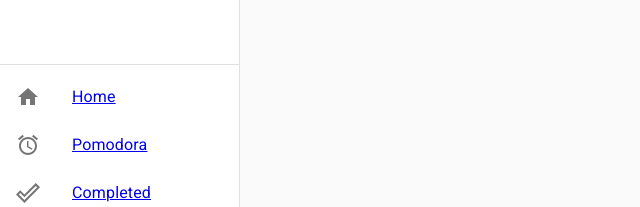
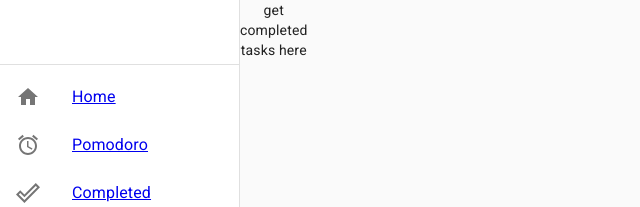
Before and after one commit to halitbatur/to-doers-0, a React (Create React App) app: page /completed in a window 1280 px wide. Shown: the top 207 px of the page, without its empty margins (0-640 px from the left). Built offline with nearby package versions, Linux system fonts and the light colour scheme.

Commit message:
created containers for pomodoro and completed page

```diff
--- a/src/App.js
+++ b/src/App.js
@@ -1,5 +1,7 @@
 import React from "react";
 import BoardContainer from "./Containers/boardContainer/BoardContainer";
+import CompletedContainer from "./Containers/completedContainer/CompletedContainer";
+import PomodoroContainer from "./Containers/pomodoroContainer/PomodoroContainer";
 import NavBar from "./Components/navBar/Navbar";
 import "./App.css";
 import { BrowserRouter as Router, Route } from "react-router-dom";
@@ -10,6 +12,8 @@ export default function App() {
       <Router>
         <NavBar />
         <Route exact path="/" component={BoardContainer} />
+        <Route exact path="/pomodoro" component={PomodoroContainer} />
+        <Route exact path="/completed" component={CompletedContainer} />
       </Router>
     </div>
   );
--- a/src/Components/navBar/Navbar.js
+++ b/src/Components/navBar/Navbar.js
@@ -57,7 +57,7 @@ export default function PermanentDrawerLeft() {
         <div className={classes.toolbar} />
         <Divider />
         <List>
-          {["Home", "Pomodora", "Completed"].map((text, index) => (
+          {["Home", "Pomodoro", "Completed"].map((text, index) => (
             <Link
               to={() => {
                 switch (index) {
--- /dev/null
+++ b/src/Containers/completedContainer/CompletedContainer.js
@@ -0,0 +1,10 @@
+import React from "react";
+import "./index.css";
+
+export default function CompletedContainer() {
+    return (
+        <div className="App">
+            get completed tasks here
+        </div>
+    );
+}
--- /dev/null
+++ b/src/Containers/pomodoroContainer/PomodoroContainer.js
@@ -0,0 +1,10 @@
+import React from "react";
+import "./index.css";
+
+export default function PomodoroContainer() {
+    return (
+        <div className="App">
+          POMOOO
+        </div>
+    );
+}
```
Also changed, not shown: src/Containers/completedContainer/index.css (added), src/Containers/pomodoroContainer/index.css (added).
